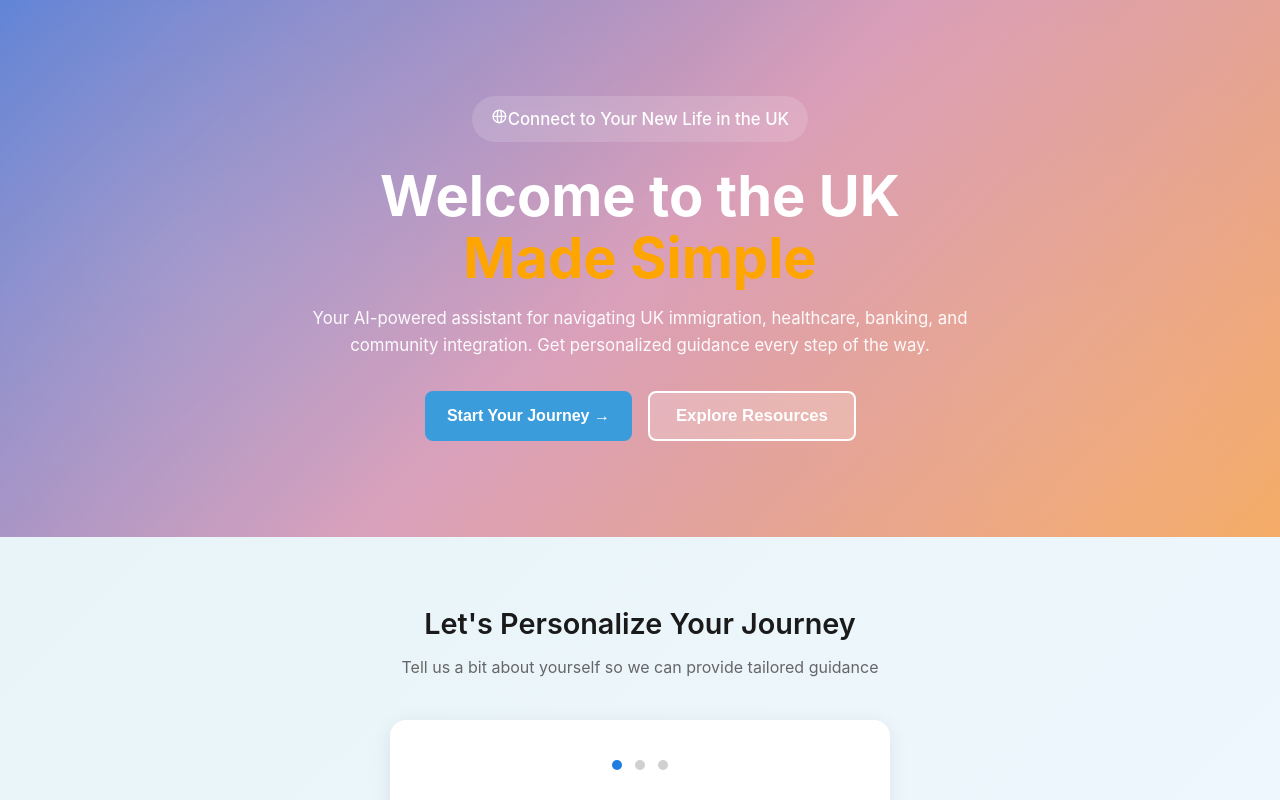
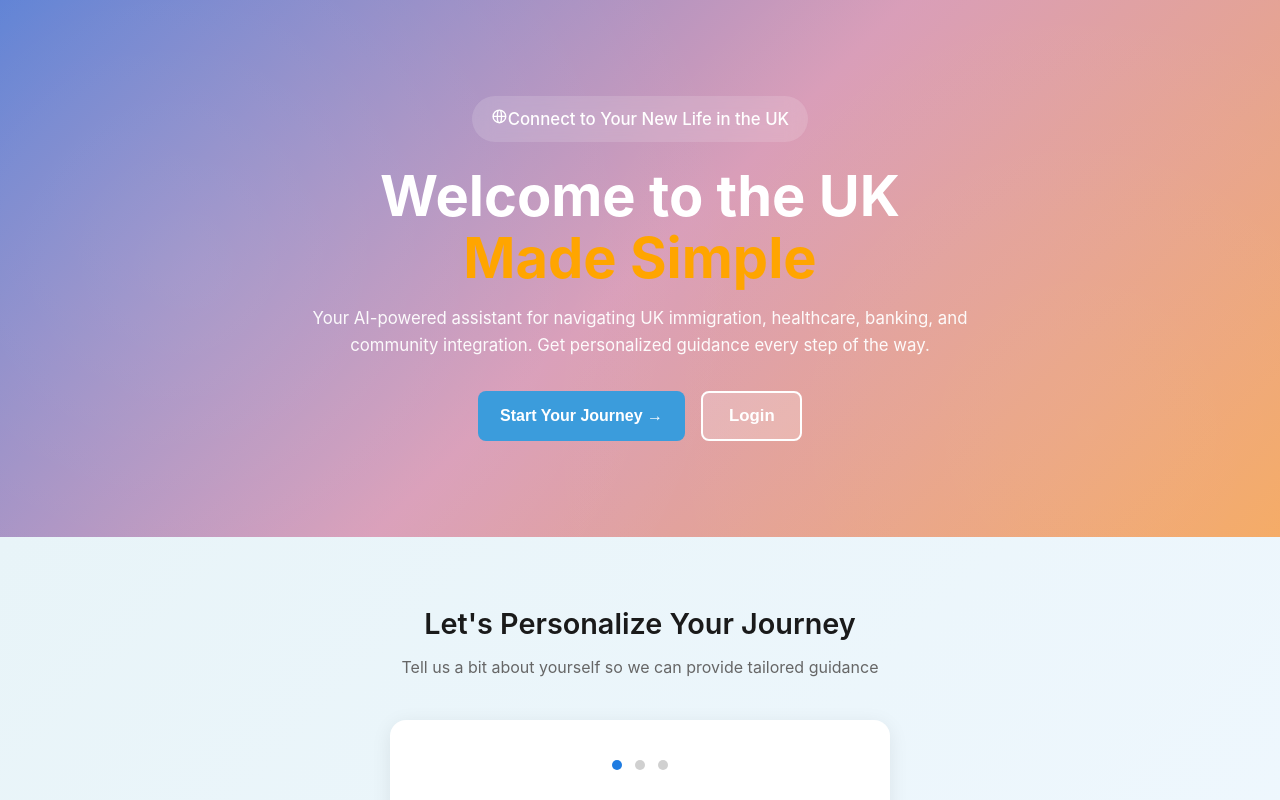
Before and after one commit to Sorabmelwani/Ukonnect, a React (Vite) app in the folder UKConnect/: page / in a window 1280 px wide. Shown: the top 800 px of the page. Built offline with nearby package versions, Linux system fonts and the light colour scheme.

Commit message:
added login button on landing page

```diff
--- a/UKConnect/src/components/Hero.tsx
+++ b/UKConnect/src/components/Hero.tsx
@@ -1,9 +1,16 @@
 import { HiOutlineGlobeAlt } from 'react-icons/hi'
+import { useNavigate } from 'react-router-dom'
 
 export default function Hero() {
+  const navigate = useNavigate()
+
   const handleStartJourney = () => {
     const personalizationSection = document.getElementById('personalization-section')
     personalizationSection?.scrollIntoView({ behavior: 'smooth' })
+  }
+
+  const handleLogin = () => {
+    navigate('/login')
   }
 
   return (
@@ -19,7 +26,7 @@ export default function Hero() {
           <p>Your AI-powered assistant for navigating UK immigration, healthcare, banking, and community integration. Get personalized guidance every step of the way.</p>
           <div className="hero-buttons">
             <button className="btn btn-primary btn-hero-primary" onClick={handleStartJourney}>Start Your Journey →</button>
-            <button className="btn btn-secondary">Explore Resources</button>
+            <button className="btn btn-secondary" onClick={handleLogin}>Login</button>
           </div>
         </div>
       </div>
```
